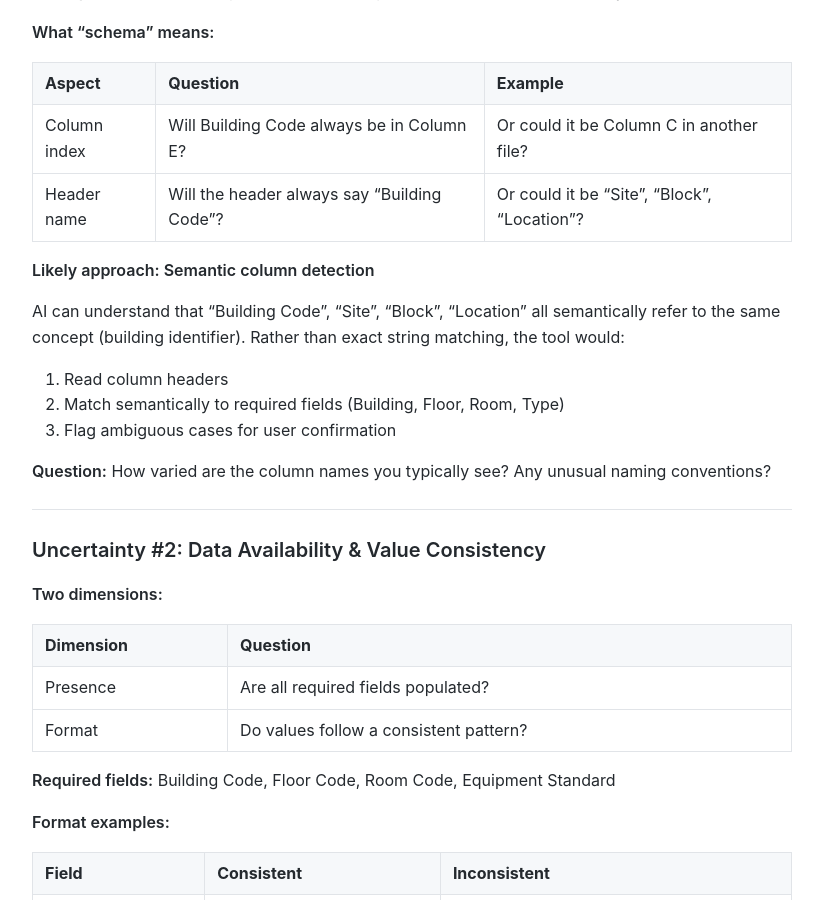
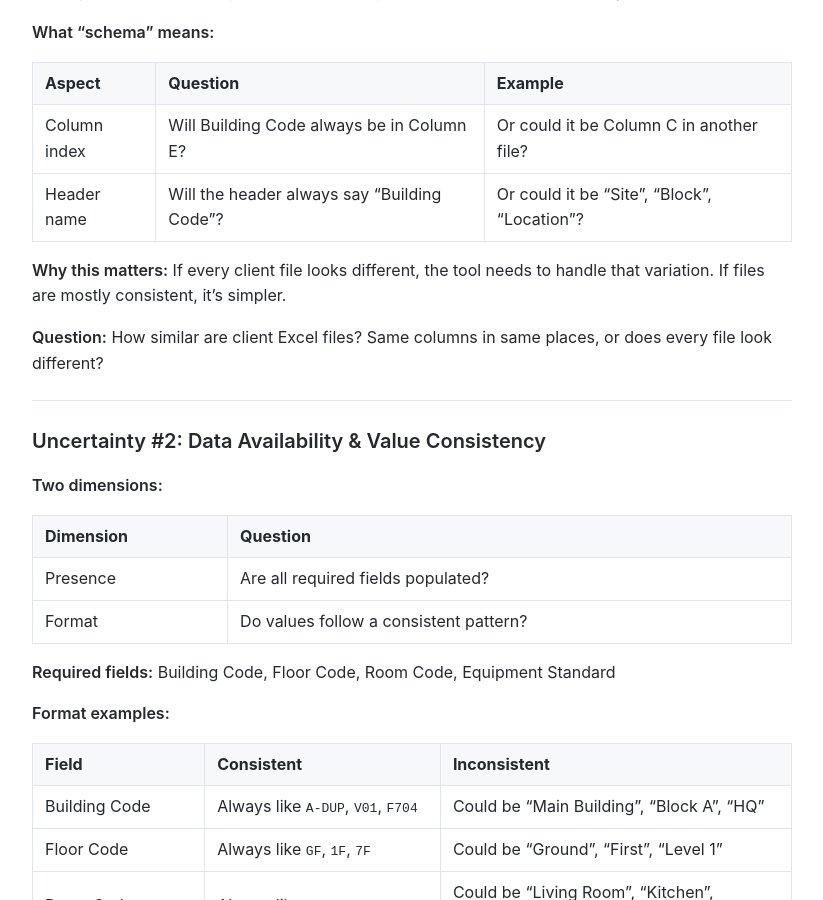
Before and after one commit to MariusWilsch/public-wilsch-ai-pages, a Jekyll site: the page built from project/archibus-fm-assistant/asset-code-generator-design.md, in a window 1280 px wide and 900 px high, scrolled down 2161 px. Shown: the whole window, without its empty margins (228-1051 px from the left). Built offline with Jekyll 4.4.1, drawn with Linux system fonts in a browser that asks for light colours; our own code applies the rules of GitHub Pages for plain Markdown files.

Commit message:
Sync from hippocampus 2026-01-25

```diff
--- a/project/archibus-fm-assistant/asset-code-generator-design.md
+++ b/project/archibus-fm-assistant/asset-code-generator-design.md
@@ -83,15 +83,9 @@ with raw data            2. Transform each segment          Equipment Codes
 | Column index | Will Building Code always be in Column E? | Or could it be Column C in another file? |
 | Header name | Will the header always say "Building Code"? | Or could it be "Site", "Block", "Location"? |
 
-**Likely approach: Semantic column detection**
+**Why this matters:** If every client file looks different, the tool needs to handle that variation. If files are mostly consistent, it's simpler.
 
-AI can understand that "Building Code", "Site", "Block", "Location" all semantically refer to the same concept (building identifier). Rather than exact string matching, the tool would:
-
-1. Read column headers
-2. Match semantically to required fields (Building, Floor, Room, Type)
-3. Flag ambiguous cases for user confirmation
-
-**Question:** How varied are the column names you typically see? Any unusual naming conventions?
+**Question:** How similar are client Excel files? Same columns in same places, or does every file look different?
 
 ---
 
```
